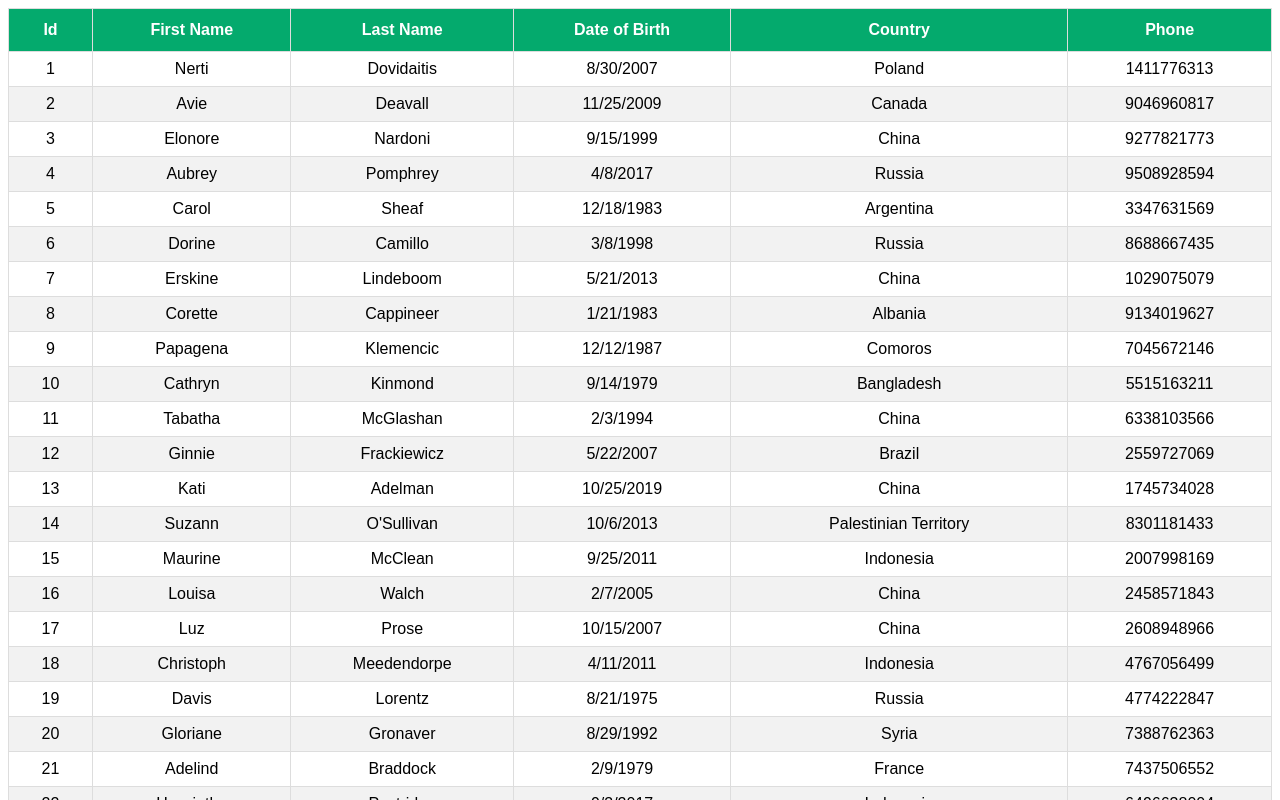
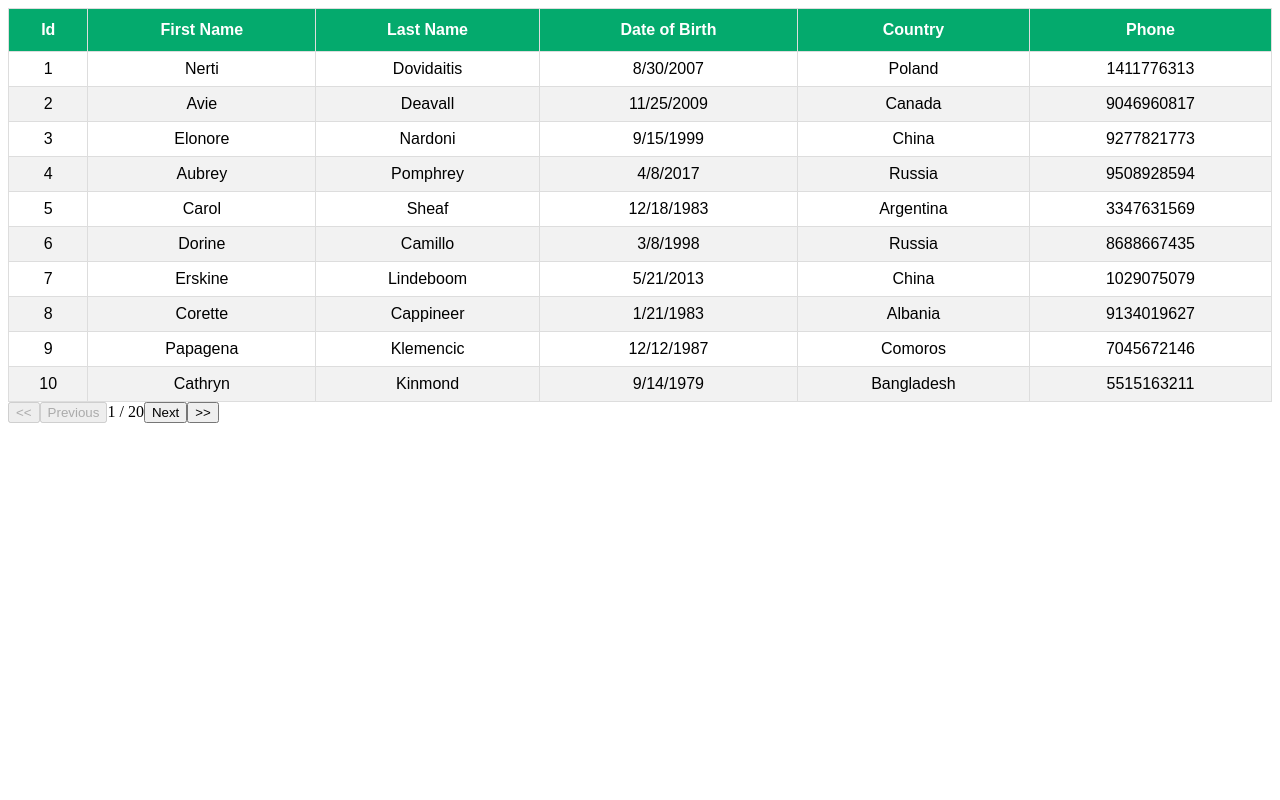
Before and after one commit to GeisielMelo/React-table, a React (Vite) app: page / in a window 1280 px wide. Shown: the top 800 px of the page. Built offline with nearby package versions, Linux system fonts and the light colour scheme.

Commit message:
feat: update

```diff
--- a/src/App.jsx
+++ b/src/App.jsx
@@ -1,9 +1,12 @@
 import React from 'react'
 import { BasicTable } from './components/BasicTable'
+import { ShortingTable } from './components/ShortingTable'
+import { FilteringTable } from './components/FilteringTable'
+import { PaginationTable } from './components/PaginationTable'
 
 function App() {
   return (
-    <BasicTable/>
+    <PaginationTable/>
   )
 }
 
--- /dev/null
+++ b/src/components/FilteringTable.jsx
@@ -0,0 +1,63 @@
+import React, { useMemo } from "react";
+import { useTable, useGlobalFilter } from "react-table";
+import MOCK_DATA from "./MOCK_DATA.json";
+import { COLUMNS } from "./columns";
+import "./table.css";
+import { GlobalFilter } from "./GlobalFilter";
+
+export const FilteringTable = () => {
+  const columns = useMemo(() => COLUMNS, []);
+  const data = useMemo(() => MOCK_DATA, []);
+
+  const tableInstance = useTable(
+    {
+      columns,
+      data,
+    },
+    useGlobalFilter
+  );
+
+  const {
+    getTableProps,
+    getTableBodyProps,
+    headerGroups,
+    rows,
+    prepareRow,
+    state,
+    setGlobalFilter,
+  } = tableInstance;
+
+  const { globalFilter } = state;
+
+  return (
+    <>
+      <GlobalFilter filter={globalFilter} setFilter={setGlobalFilter}  />
+      <table {...getTableProps()}>
+        <thead>
+          {headerGroups.map((headerGroup) => (
+            <tr {...headerGroup.getHeaderGroupProps()}>
+              {headerGroup.headers.map((column) => (
+                <th {...column.getHeaderProps()}>{column.render("Header")}</th>
+              ))}
+            </tr>
+          ))}
+        </thead>
+
+        <tbody {...getTableBodyProps()}>
+          {rows.map((row) => {
+            prepareRow(row);
+            return (
+              <tr {...row.getRowProps()}>
+                {row.cells.map((cell) => {
+                  return (
+                    <td {...cell.getCellProps()}>{cell.render("Cell")}</td>
+                  );
+                })}
+              </tr>
+            );
+          })}
+        </tbody>
+      </table>
+    </>
+  );
+};
--- /dev/null
+++ b/src/components/GlobalFilter.jsx
@@ -0,0 +1,14 @@
+import React, { useState } from "react";
+
+export const GlobalFilter = ({ filter, setFilter }) => {
+  return (
+    <span>
+      Search:{" "}
+      <input
+        type="text"
+        value={filter || ""}
+        onChange={(e) => setFilter(e.target.value)}
+      />
+    </span>
+  );
+};
--- /dev/null
+++ b/src/components/PaginationTable.jsx
@@ -0,0 +1,86 @@
+import React, { useMemo } from "react";
+import { useTable, usePagination } from "react-table";
+import MOCK_DATA from "./MOCK_DATA.json";
+import { COLUMNS } from "./columns";
+import "./table.css";
+
+export const PaginationTable = () => {
+  const columns = useMemo(() => COLUMNS, []);
+  const data = useMemo(() => MOCK_DATA, []);
+
+  const tableInstance = useTable(
+    {
+      columns,
+      data,
+    },
+    usePagination
+  );
+
+  const {
+    getTableProps,
+    getTableBodyProps,
+    headerGroups,
+    page,
+    nextPage,
+    previousPage,
+    canNextPage,
+    canPreviousPage,
+    pageOptions,
+    state,
+    pageCount,
+    gotoPage,
+    prepareRow,
+  } = tableInstance;
+
+  const { pageIndex } = state;
+
+  return (
+    <>
+      <table {...getTableProps()}>
+        <thead>
+          {headerGroups.map((headerGroup) => (
+            <tr {...headerGroup.getHeaderGroupProps()}>
+              {headerGroup.headers.map((column) => (
+                <th {...column.getHeaderProps()}>{column.render("Header")}</th>
+              ))}
+            </tr>
+          ))}
+        </thead>
+
+        <tbody {...getTableBodyProps()}>
+          {page.map((row) => {
+            prepareRow(row);
+            return (
+              <tr {...row.getRowProps()}>
+                {row.cells.map((cell) => {
+                  return (
+                    <td {...cell.getCellProps()}>{cell.render("Cell")}</td>
+                  );
+                })}
+              </tr>
+            );
+          })}
+        </tbody>
+      </table>
+      <div>
+        <button onClick={() => gotoPage(0)} disabled={!canPreviousPage}>
+          {"<<"}
+        </button>
+        <button onClick={() => previousPage()} disabled={!canPreviousPage}>
+          Previous
+        </button>
+
+        <span>
+          {pageIndex + 1} / {pageOptions.length}
+        </span>
+
+        <button onClick={() => nextPage()} disabled={!canNextPage}>
+          Next
+        </button>
+        <button onClick={() => gotoPage(pageCount - 1)} disabled={!canNextPage}>
+          {">>"}
+        </button>
+      </div>
+    </>
+  );
+};
--- /dev/null
+++ b/src/components/ShortingTable.jsx
@@ -0,0 +1,53 @@
+import React, { useMemo } from "react";
+import { useTable, useSortBy } from "react-table";
+import MOCK_DATA from "./MOCK_DATA.json";
+import { COLUMNS } from "./columns";
+import "./table.css";
+
+export const ShortingTable = () => {
+  const columns = useMemo(() => COLUMNS, []);
+  const data = useMemo(() => MOCK_DATA, []);
+
+  const tableInstance = useTable(
+    {
+      columns,
+      data,
+    },
+    useSortBy
+  );
+
+  const { getTableProps, getTableBodyProps, headerGroups, rows, prepareRow } =
+    tableInstance;
+
+  return (
+    <table {...getTableProps()}>
+      <thead>
+        {headerGroups.map((headerGroup) => (
+          <tr {...headerGroup.getHeaderGroupProps()}>
+            {headerGroup.headers.map((column) => (
+              <th {...column.getHeaderProps(column.getSortByToggleProps())}>
+                {column.render("Header")}
+                <span>
+                  {column.isSorted ? (column.isSortedDesc ? " 🔽" : " 🔼") : ""}
+                </span>
+              </th>
+            ))}
+          </tr>
+        ))}
+      </thead>
+
+      <tbody {...getTableBodyProps()}>
+        {rows.map((row) => {
+          prepareRow(row);
+          return (
+            <tr {...row.getRowProps()}>
+              {row.cells.map((cell) => {
+                return <td {...cell.getCellProps()}>{cell.render("Cell")}</td>;
+              })}
+            </tr>
+          );
+        })}
+      </tbody>
+    </table>
+  );
+};
```
